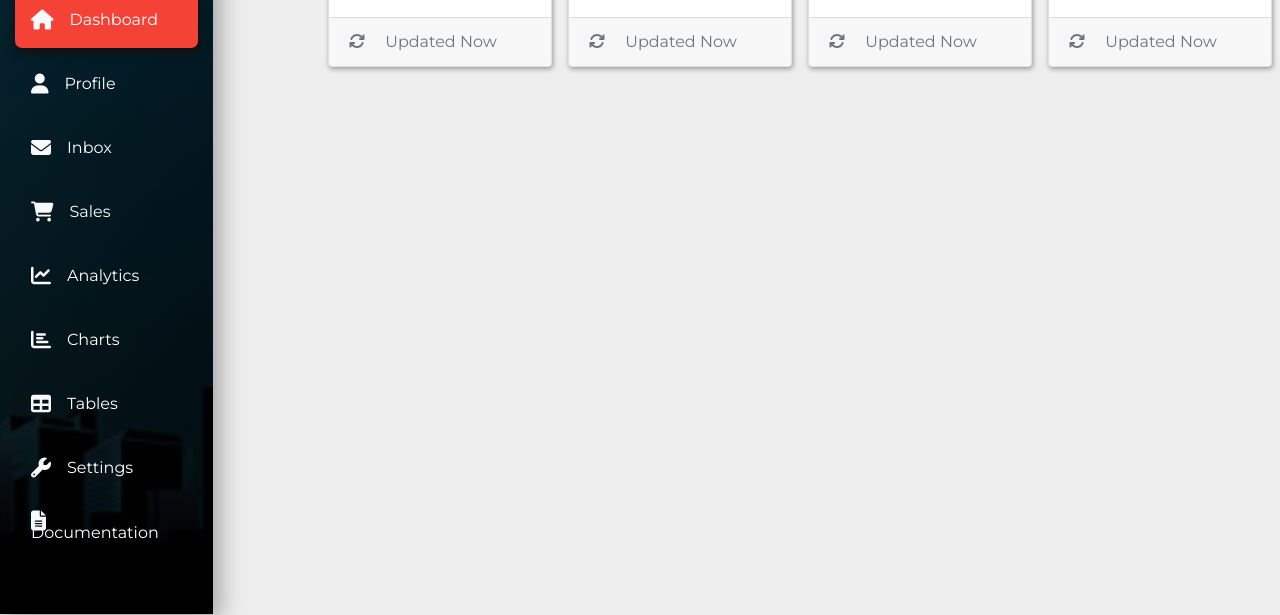
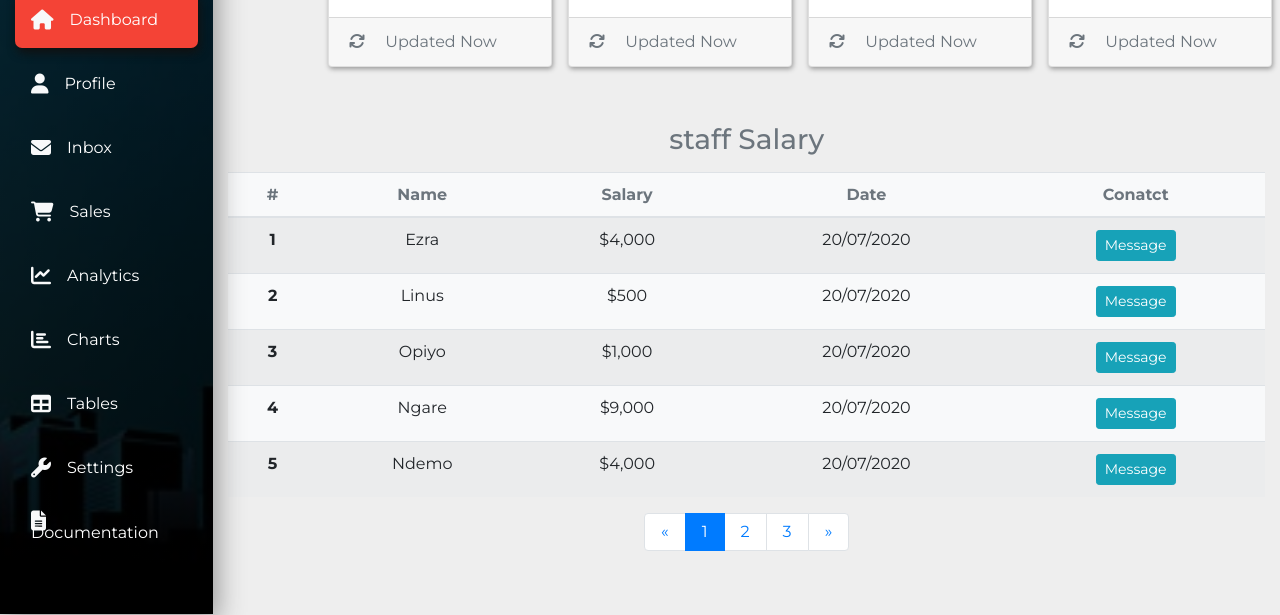
Before and after one commit to Ezrangare/admin-dashboard, a plain HTML site: page index.html in a window 1280 px wide. Shown: the part 186-801 px from the top of the page. Drawn offline with nearby package versions, Linux system fonts and the light colour scheme; a script that the page names is missing.

Commit message:
Add files via upload

```diff
--- a/index.html
+++ b/index.html
@@ -181,6 +181,100 @@
         </section>
     <!-- End of cards -->
 
+    <!-- table -->
+    <div class="container-fluid">
+        <div class="row mb-5">
+            <div class="col-xl-10 col-lg-9 col-md-8 ml-auto">
+                <div class="row">
+                    <div class="col-12">
+                        <h3 class="text-muted text-center mb-3">staff Salary</h3>
+                        <table class="table table-striped bg-light text-center">
+                            <thead>
+                                <tr class="text-muted">
+                                    <th>#</th>
+                                    <th>Name</th>
+                                    <th>Salary</th>
+                                    <th>Date</th>
+                                    <th>Conatct</th>
+                                </tr>
+                            </thead>
+                            <tbody>
+                                <tr>
+                                    <th>1</th>
+                                    <td>Ezra</td>
+                                    <td>$4,000</td>
+                                    <td>20/07/2020</td>
+                                    <td><button type="button" class="btn btn-info btn-sm">Message</button></td>
+                                </tr>
+                                <tr>
+                                    <th>2</th>
+                                    <td>Linus</td>
+                                    <td>$500</td>
+                                    <td>20/07/2020</td>
+                                    <td><button type="button" class="btn btn-info btn-sm">Message</button></td>
+                                </tr>
+                                <tr>
+                                    <th>3</th>
+                                    <td>Opiyo</td>
+                                    <td>$1,000</td>
+                                    <td>20/07/2020</td>
+                                    <td><button type="button" class="btn btn-info btn-sm">Message</button></td>
+                                </tr>
+                                <tr>
+                                    <th>4</th>
+                                    <td>Ngare</td>
+                                    <td>$9,000</td>
+                                    <td>20/07/2020</td>
+                                    <td><button type="button" class="btn btn-info btn-sm">Message</button></td>
+                                </tr>
+                                <tr>
+                                    <th>5</th>
+                                    <td>Ndemo</td>
+                                    <td>$4,000</td>
+                                    <td>20/07/2020</td>
+                                    <td><button type="button" class="btn btn-info btn-sm">Message</button></td>
+                                </tr>
+                            </tbody>
+                        </table>
+                        <!-- pagination -->
+                        <ul class="pagination justify-content-center">
+                            <li class="page-item">
+                                <a href="#" class="page-link py-2 px-3">
+                                    <span>&laquo;</span>
+                                </a>
+                            </li>
+                            <li class="page-item active">
+                                <a href="#" class="page-link py-2 px-3">
+                                    <span>1</span>
+                                </a>
+                            </li>
+                            <li class="page-item">
+                                <a href="#" class="page-link py-2 px-3">
+                                    <span>2</span>
+                                </a>
+                            </li>
+                            <li class="page-item">
+                                <a href="#" class="page-link py-2 px-3">
+                                    <span>3</span>
+                                </a>
+                            </li>
+                            <li class="page-item">
+                                <a href="#" class="page-link py-2 px-3">
+                                    <span>&raquo;</span>
+                                </a>
+                            </li>
+                        </ul>
+                        <!-- End of pagination -->
+                    </div>
+                    <div class="col-12">
+
+                    </div>
+                </div>
+            </div>
+        </div>
+    </div>
+    <!-- end of tables -->
+
 
 
 
```
